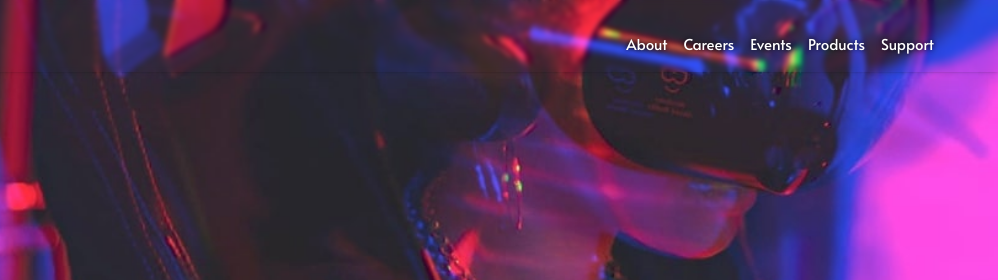
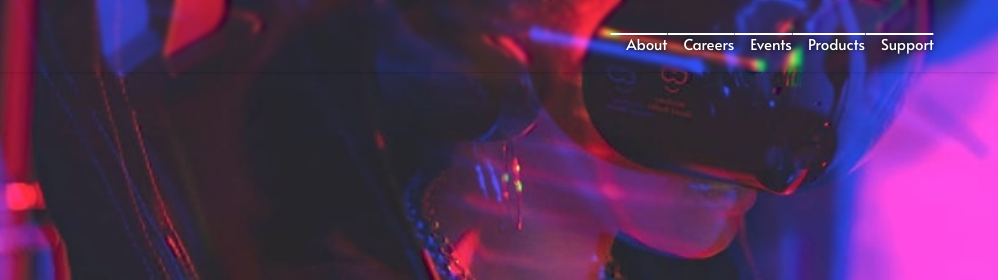
Before and after one commit to lilKriT/loopstudios-landing-page, a website: page index.html in a window 1280 px wide. Shown: the top 280 px of the page, 282-1280 px from the left. Drawn offline with Linux system fonts and the light colour scheme.

Commit message:
Working on the underline.

```diff
--- a/src/input.css
+++ b/src/input.css
@@ -10,7 +10,12 @@
 
 @layer components {
   .navItem {
-    @apply pt-2 pb-4 px-4 flex hover:-translate-y-1 duration-150 text-shadow;
+    @apply pt-2 pb-4 px-4 flex hover:-translate-y-1 duration-150 text-shadow relative;
+  }
+
+  .navItem::after {
+    content: "";
+    @apply h-[2px] w-full bg-white absolute rounded left-1/2 -translate-x-1/2;
   }
 
   .navItem:last-child {
```
Also changed, not shown: dist/output.css.
